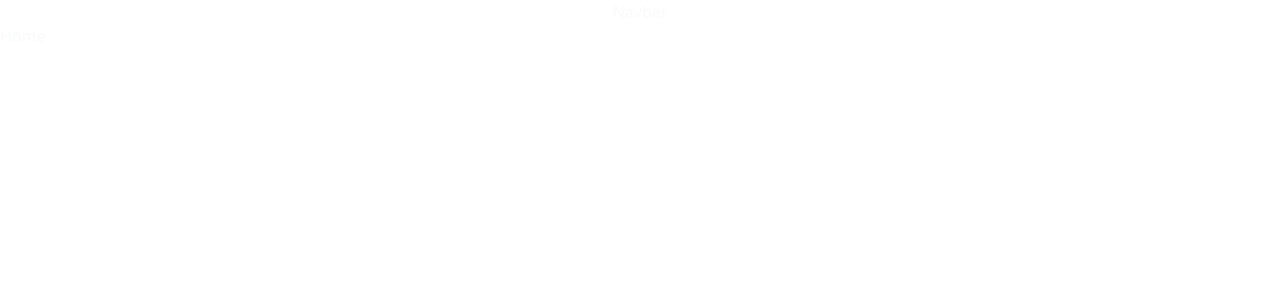
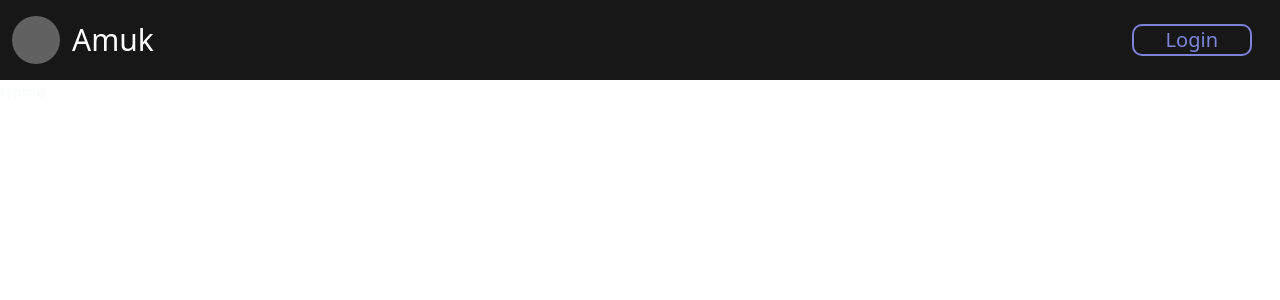
Before and after one commit to 23Aryansharma11/amuk, a React (Vite) app: page / in a window 1280 px wide. Shown: the top 300 px of the page. Built offline with nearby package versions, Linux system fonts and the light colour scheme; grey boxes are pictures that could not be loaded.

Commit message:
add navbar

```diff
--- a/src/components/custom/Navbar.tsx
+++ b/src/components/custom/Navbar.tsx
@@ -1,7 +1,39 @@
+import { useUserStore } from "@/store/useStore";
+import { Link } from "react-router-dom";
+
+
 const Navbar = () => {
-  return (
-    <nav>Navbar</nav>
+
+  const {user} = useUserStore()
+
+    return (
+      <nav className="bg-amuk-background h-20 w-full px-3 flex items-center place-content-between text-white">
+        <Link to="/">
+          <div className="flex items-center justify-center gap-3 text-3xl">
+            <img
+              src="https://encrypted-tbn0.gstatic.com/images?q=tbn:ANd9GcRjz0SIUkZMk_CefWOZH-rSFw3Hf4SmJYIcVA&s"
+              className="size-12 rounded-full invert"
+            />
+            Amuk
+          </div>
+        </Link>
+        <Link to={user ? `/dashboard/${user.id}` : "/auth/sign-in"}>
+          <div className="px-4 text-xl">
+            {user ? (
+              <img
+                src={user?.avatar}
+                className="size-12 rounded-full"
+              />
+            ) : (
+              <button className="px-8 border-2 border-amuk-accent rounded-[10px] text-amuk-accent">
+                Login
+              </button>
+            )}
+          </div>
+        </Link>
+    </nav>
   )
+
 }
 
 export default Navbar
--- a/src/store/@types.store.ts
+++ b/src/store/@types.store.ts
@@ -2,6 +2,7 @@
     name: string
     email: string
     id: string
+    avatar: string
 }
 
 export interface UserStore{
```
